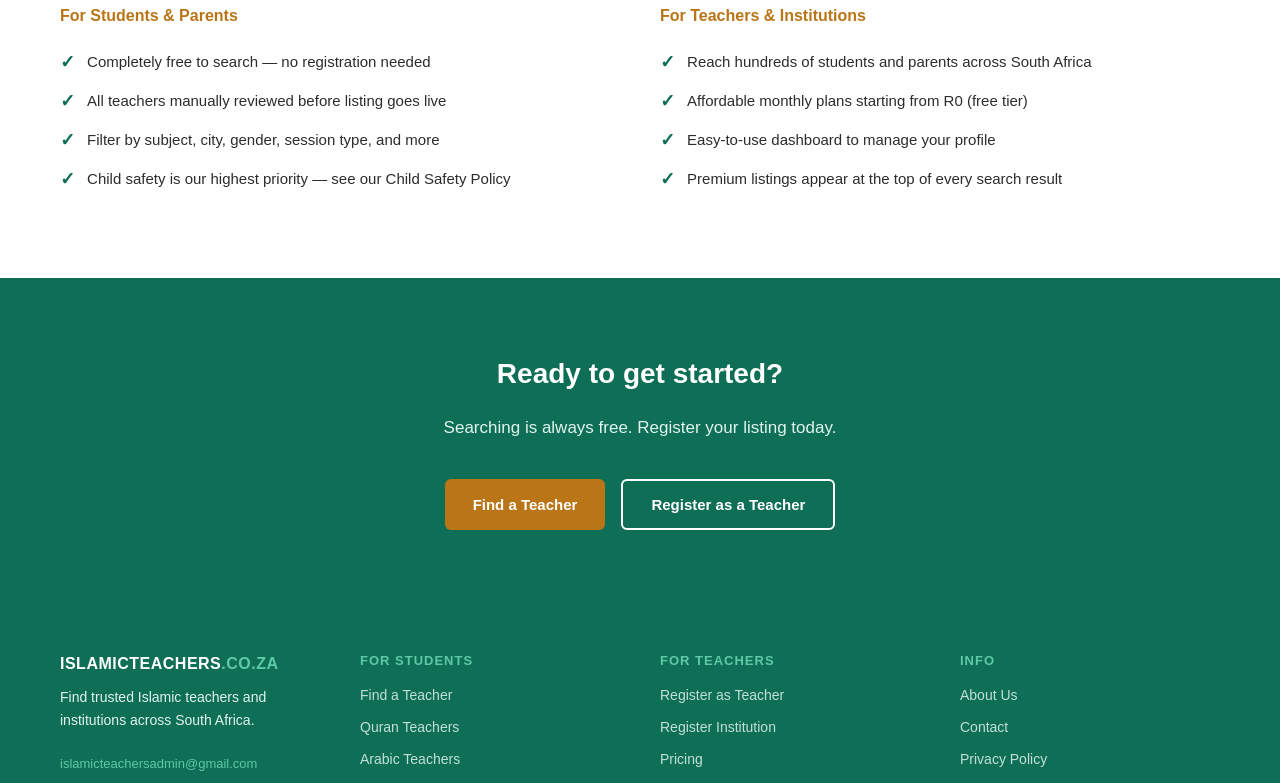
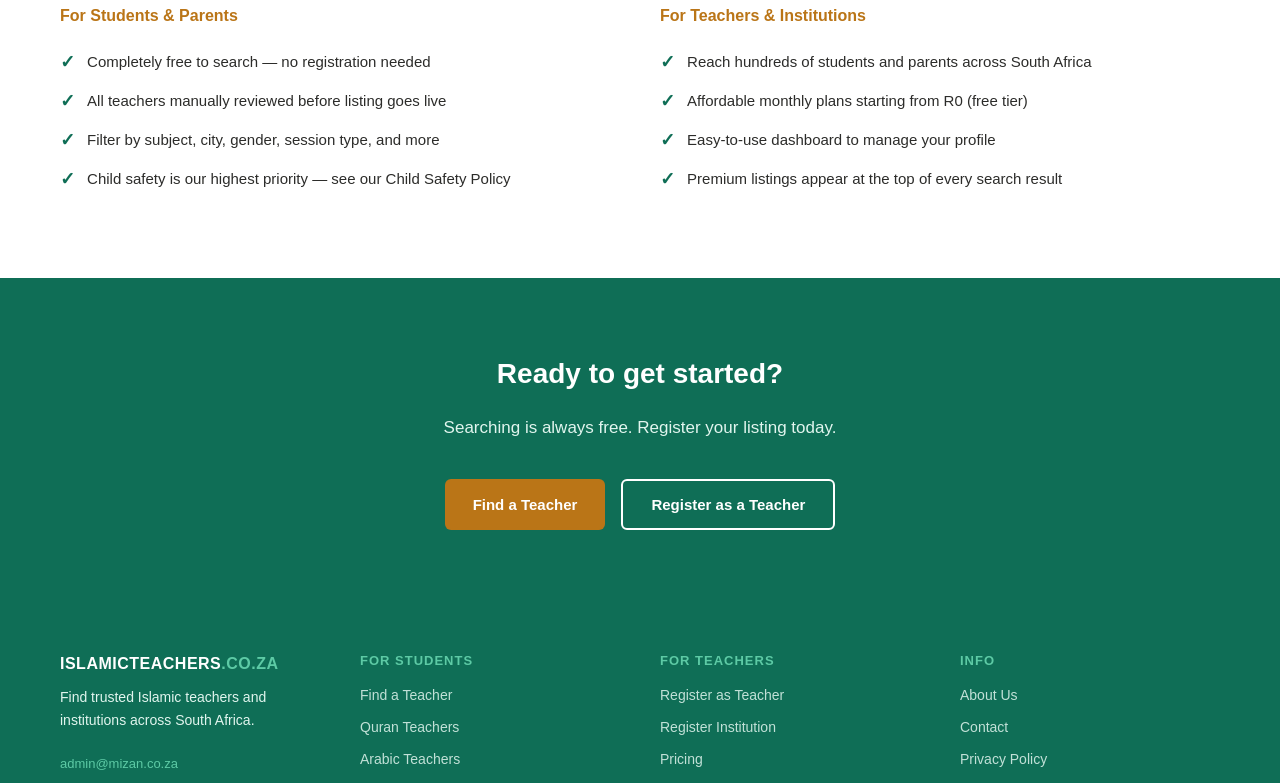
Before and after one commit to shivaanmathews-design/islamicteachers, a Next.js app: page / in a window 1280 px wide. Shown: the part 2000-2783 px from the top of the page. Built offline with nearby package versions, Linux system fonts and the light colour scheme; no server answers.

Commit message:
Footer email -> admin@mizan.co.za

```diff
--- a/components/Footer.tsx
+++ b/components/Footer.tsx
@@ -12,7 +12,7 @@ export default function Footer() {
             <p style={{ color: '#E1F5EE', fontSize: 14, margin: '0 0 16px' }}>
               Find trusted Islamic teachers and institutions across South Africa.
             </p>
-            <a href="mailto:islamicteachersadmin@gmail.com" style={{ color: '#5DCAA5', fontSize: 13, margin: 0, textDecoration: 'none' }}>islamicteachersadmin@gmail.com</a>
+            <a href="mailto:admin@mizan.co.za" style={{ color: '#5DCAA5', fontSize: 13, margin: 0, textDecoration: 'none' }}>admin@mizan.co.za</a>
           </div>
           <div>
             <h4 style={{ color: '#5DCAA5', fontSize: 13, fontWeight: 600, marginBottom: 12, textTransform: 'uppercase', letterSpacing: 1 }}>For Students</h4>
```
